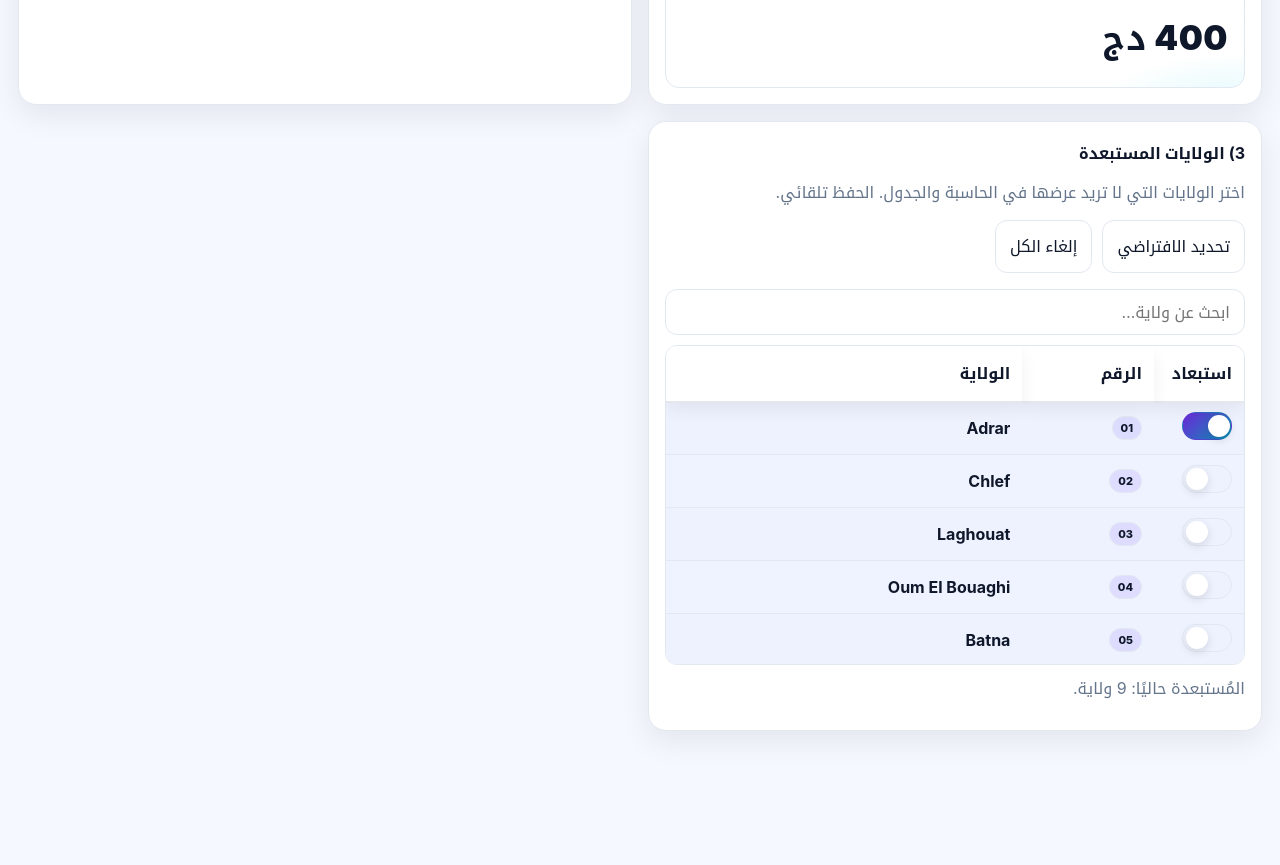
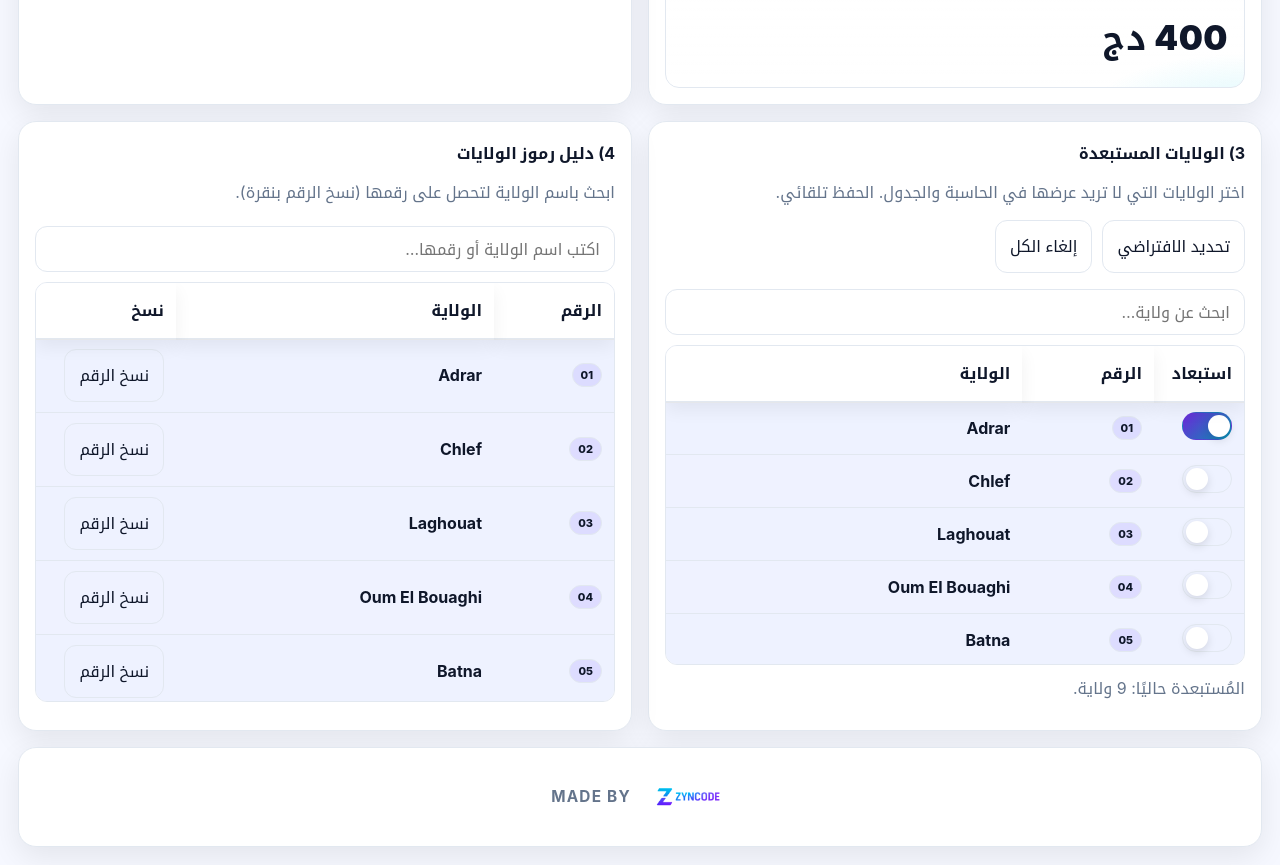
Before and after one commit to NinjaHackTheCode/AlgerianCart-ShipCalc, a React (Create React App) app: page / in a window 1280 px wide. Shown: the part 880-1745 px from the top of the page. Before the commit the page ends 1629 px from the top, so only its background shows below. Built offline with nearby package versions, Linux system fonts and the light colour scheme.

Commit message:
after fixing things

```diff
--- a/src/App.js
+++ b/src/App.js
@@ -2,6 +2,7 @@ import React, { useEffect, useMemo, useState } from "react";
 
 import "./styles.css";
 import logo from "./assets/logo.png";
+import LogoZynCode from "./assets/LogoZynCode.png";
 
 /* --------- DEFAULT EXCLUDED (editable in UI) --------- */
 const DEFAULT_EXCLUDED = [
@@ -83,7 +84,6 @@ const codeOf = (name) => {
 };
 
 const ADJACENT_TO_TZO = new Set(["Béjaïa", "Bouira", "Boumerdès"]);
-const RULE_PRICE = { base: 600, tizi: 400, adjacent: 500 };
 
 /* ---------- PRICING HELPERS ---------- */
 function getRulePrice(wilayaName, type /* "home" | "desk" */) {
@@ -122,7 +122,7 @@ const DEFAULT_OFFICIAL = {
     Alger: { home: 700, desk: 450 },
     Djelfa: { home: 950, desk: 450 },
     Jijel: { home: 800, desk: 450 },
-    Sétيف: { home: 800, desk: 450 },
+    Sétif: { home: 800, desk: 450 },
     Saïda: { home: 850, desk: 450 },
     Skikda: { home: 800, desk: 450 },
     "Sidi Bel Abbès": { home: 800, desk: 450 },
@@ -149,7 +149,7 @@ const DEFAULT_OFFICIAL = {
     Mila: { home: 800, desk: 450 },
     "Aïn Defla": { home: 800, desk: 450 },
     Naâma: { home: 1100, desk: 550 },
-    "Aïn Témوشنت": { home: 850, desk: 450 },
+    "Aïn Témouchent": { home: 850, desk: 450 },
     Ghardaïa: { home: 900, desk: 600 },
     Relizane: { home: 850, desk: 450 },
     Timimoun: { home: 1400, desk: null },
@@ -547,6 +547,25 @@ export default function App() {
                         setExcluded={setExcluded}
                     />
                 </div>
+
+                {/* wilaya code finder */}
+                <div className="card slide-up delay-3">
+                    <h2 className="card__title">4) دليل رموز الولايات</h2>
+                    <p className="muted">
+                        ابحث باسم الولاية لتحصل على رقمها (نسخ الرقم بنقرة).
+                    </p>
+                    <WilayaCodeTable />
+                </div>
+
+                {/* made by */}
+                <div className="card slide-up delay-4 made-by-card">
+                    <span className="made-by__label">MADE BY</span>
+                    <img
+                        src={LogoZynCode}
+                        alt="ZYNCODE"
+                        className="made-by__logo"
+                    />
+                </div>
             </section>
         </main>
     );
@@ -563,9 +582,13 @@ function OfficialTable({ official, onChange }) {
         [official]
     );
     const [q, setQ] = useState("");
-    const filtered = entries.filter(([name]) =>
-        name.toLowerCase().includes(q.toLowerCase())
-    );
+    const norm = (s) =>
+        (s || "")
+            .normalize("NFD")
+            .replace(/[\u0300-\u036f]/g, "")
+            .toLowerCase();
+
+    const filtered = entries.filter(([name]) => norm(name).includes(norm(q)));
 
     return (
         <>
@@ -655,9 +678,13 @@ function NumberInput({ value, onChange, placeholder }) {
 function ExcludedEditor({ excluded, setExcluded }) {
     const [q, setQ] = useState("");
 
-    const filtered = ALL_WILAYAS.filter(([, n]) =>
-        n.toLowerCase().includes(q.toLowerCase())
-    );
+    const norm = (s) =>
+        (s || "")
+            .normalize("NFD")
+            .replace(/[\u0300-\u036f]/g, "")
+            .toLowerCase();
+
+    const filtered = ALL_WILAYAS.filter(([, n]) => norm(n).includes(norm(q)));
 
     const toggle = (name) => {
         setExcluded((prev) => {
@@ -741,3 +768,105 @@ function ExcludedEditor({ excluded, setExcluded }) {
         </div>
     );
 }
+
+function WilayaCodeTable() {
+    const [q, setQ] = React.useState("");
+    const [copied, setCopied] = React.useState(null);
+
+    const normalize = (s) =>
+        (s || "")
+            .toString()
+            .normalize("NFD")
+            .replace(/[\u0300-\u036f]/g, "")
+            .toLowerCase();
+
+    const filtered = React.useMemo(() => {
+        const nq = normalize(q.trim());
+        return ALL_WILAYAS.filter(([code, name]) => {
+            const code2 = String(code).padStart(2, "0");
+            return code2.includes(nq) || normalize(name).includes(nq);
+        });
+    }, [q]);
+
+    const copyCode = async (code, name) => {
+        const txt = String(code).padStart(2, "0");
+        try {
+            await navigator.clipboard.writeText(txt);
+        } catch {
+            const el = document.createElement("input");
+            el.value = txt;
+            document.body.appendChild(el);
+            el.select();
+            document.execCommand("copy");
+            el.remove();
+        }
+        setCopied(code);
+        setTimeout(() => setCopied(null), 1200);
+    };
+
+    return (
+        <>
+            <input
+                className="search"
+                placeholder="اكتب اسم الولاية أو رقمها…"
+                value={q}
+                onChange={(e) => setQ(e.target.value)}
+            />
+
+            <div className="table-wrap">
+                <table className="table" aria-label="جدول رموز الولايات">
+                    <thead>
+                        <tr>
+                            <th style={{ width: 120 }}>الرقم</th>
+                            <th>الولاية</th>
+                            <th style={{ width: 140 }}>نسخ</th>
+                        </tr>
+                    </thead>
+                    <tbody>
+                        {filtered.map(([code, name]) => {
+                            const code2 = String(code).padStart(2, "0");
+                            const isCopied = copied === code;
+                            return (
+                                <tr key={name}>
+                                    <td>
+                                        <span
+                                            className="badge"
+                                            title="رمز الولاية"
+                                        >
+                                            {code2}
+                                        </span>
+                                        {isCopied && (
+                                            <span
+                                                className="muted"
+                                                style={{ marginInlineStart: 8 }}
+                                            >
+                                                تم النسخ ✓
+                                            </span>
+                                        )}
+                                    </td>
+                                    <td className="cell-w">{name}</td>
+                                    <td>
+                                        <button
+                                            className="btn"
+                                            onClick={() => copyCode(code, name)}
+                                            title="نسخ الرقم"
+                                        >
+                                            نسخ الرقم
+                                        </button>
+                                    </td>
+                                </tr>
+                            );
+                        })}
+                        {filtered.length === 0 && (
+                            <tr>
+                                <td colSpan={3} className="empty">
+                                    لا توجد نتائج.
+                                </td>
+                            </tr>
+                        )}
+                    </tbody>
+                </table>
+            </div>
+        </>
+    );
+}
--- a/src/styles.css
+++ b/src/styles.css
@@ -51,6 +51,10 @@ body {
     color-scheme: light;
 }
 
+:root[data-theme="light"] .table tbody tr:hover {
+    background: rgba(109, 40, 217, 0.08);
+}
+
 /* ===== iOS / iPhone fixes ===== */
 html {
     -webkit-text-size-adjust: 100%;
@@ -78,6 +82,11 @@ body {
     padding-right: env(safe-area-inset-right);
     padding-bottom: env(safe-area-inset-bottom);
     padding-left: env(safe-area-inset-left);
+}
+
+.btn:focus-visible {
+    outline: 2px solid var(--accent);
+    outline-offset: 2px;
 }
 
 /* خلي الحواف داخل التطبيق مريحة على آيفون */
@@ -914,3 +923,117 @@ body {
         overflow-wrap: anywhere;
     }
 }
+
+.made-by-card {
+    direction: ltr;
+    display: flex;
+    justify-content: center;
+    align-items: center;
+}
+
+/* span both columns on desktop so it feels like part of the grid */
+@media (min-width: 950px) {
+    .made-by-card {
+        grid-column: 1 / -1;
+    }
+}
+
+.made-by {
+    display: inline-flex;
+    align-items: center;
+    gap: 8px;
+    padding: 8px 12px;
+    border-radius: 999px;
+    background: var(--card);
+    border: 1px solid var(--line);
+    color: var(--muted);
+    font-size: 12px;
+}
+
+.made-by__logo {
+    height: 18px;
+    width: auto;
+    display: block;
+}
+
+@media (max-width: 768px) {
+    .made-by__logo {
+        height: 20px;
+    }
+}
+
+/* ===== Made by (متوسطة الحجم) ===== */
+.made-by-card {
+    display: flex;
+    align-items: center;
+    justify-content: center;
+    gap: 16px;
+    padding: 12px;
+    min-height: 100px; /* ارتفاع معقول بدون فراغ كبير */
+}
+
+/* خلّيها جزء من الشبكة وعلى الديسكتوب تمتد على العمودين */
+@media (min-width: 950px) {
+    .made-by-card {
+        grid-column: 1 / -1;
+    }
+}
+
+.made-by {
+    display: inline-flex;
+    align-items: center;
+    gap: 10px;
+    padding: 8px 12px;
+    border-radius: 999px;
+    background: var(--card);
+    border: 1px solid var(--line);
+    color: var(--muted);
+    font-size: 12px;
+}
+
+.made-by__label {
+    color: var(--muted);
+    letter-spacing: 0.08em;
+    font-weight: 700;
+    font-size: clamp(14px, 1.2vw, 18px);
+}
+
+/* الحجم “المتوسط” للشعار */
+.made-by__logo {
+    height: clamp(32px, 3.2vw, 64px); /* أصغر شيء 32px، يكبر لحد 64px */
+    width: auto;
+    display: block;
+}
+
+/* على شاشات كبيرة جداً نسمح بزيادة خفيفة */
+@media (min-width: 1600px) {
+    .made-by__logo {
+        height: 72px;
+    }
+}
+
+/* ==== Bigger "Made by" on phones (≤768px) ==== */
+@media (max-width: 768px) {
+    .made-by-card {
+        min-height: 130px; /* أطول شوية */
+        gap: 16px; /* مسافة مريحة */
+        padding: 14px;
+    }
+
+    .made-by__label {
+        font-size: clamp(16px, 5.2vw, 22px); /* يكبر حسب عرض الشاشة */
+        letter-spacing: 0.1em;
+    }
+
+    .made-by__logo {
+        height: clamp(64px, 18vw, 96px); /* شعار أكبر على الهاتف */
+        width: auto;
+    }
+}
+
+@media (max-width: 480px) {
+    .card {
+        backdrop-filter: none;
+        background: var(--panel);
+    }
+}
```
Also changed, not shown: src/assets/LogoZynCode.png (added).
